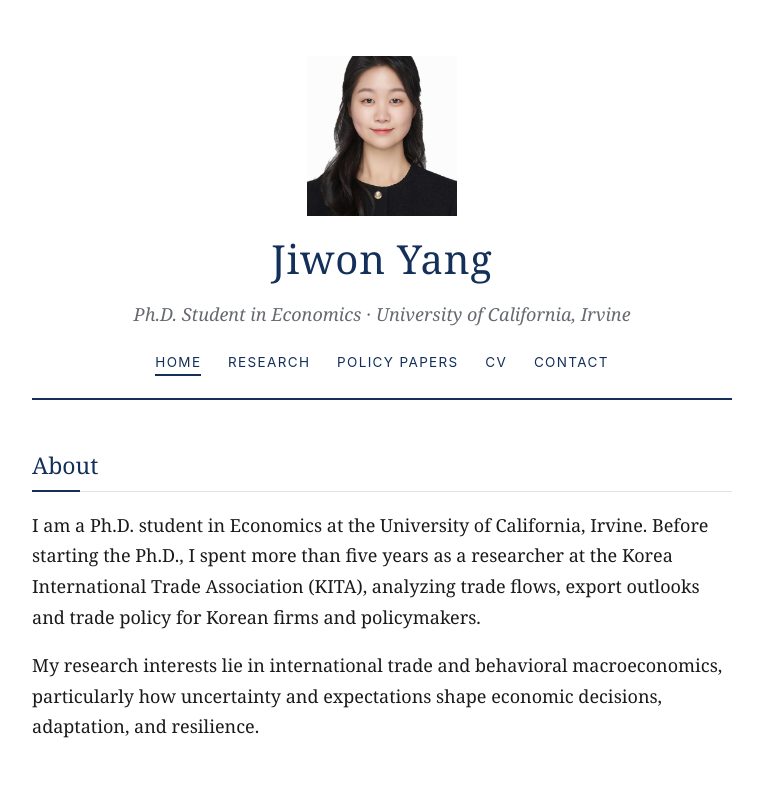
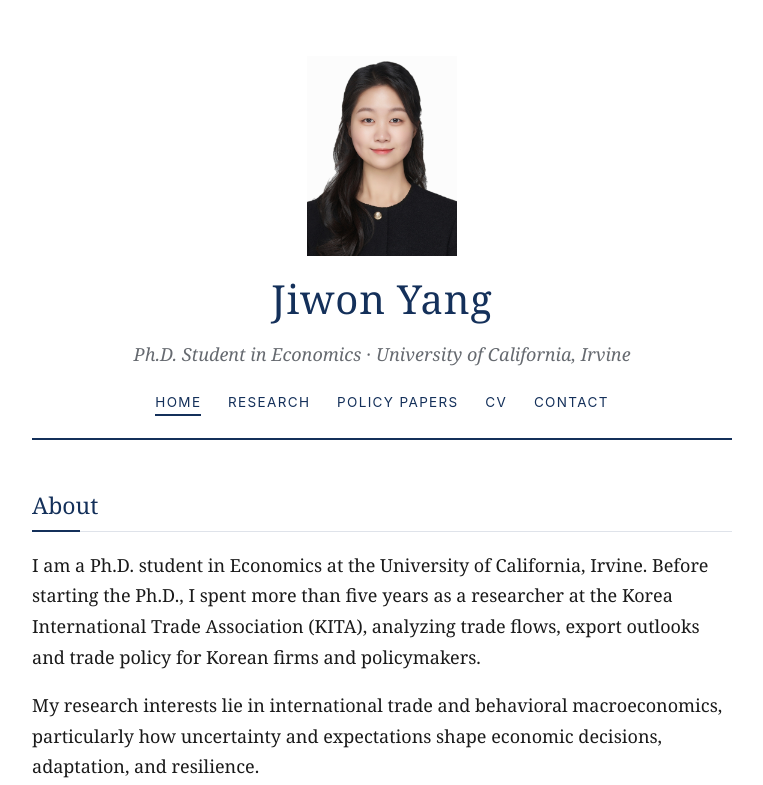
Before and after one commit to jiwonyang-econ/jiwonyang-econ.github.io, a plain HTML site: page index.html in a window 1280 px wide. Shown: the top 785 px of the page, without its empty margins (258-1021 px from the left). Drawn offline with Linux system fonts and the light colour scheme.

Commit message:
Update index.html

```diff
--- a/index.html
+++ b/index.html
@@ -20,7 +20,7 @@ body { margin: 0; background: var(--bg); color: var(--fg); font: 18px/1.7 "Iowan
 
 /* ---------- 머리말 ---------- */
 header { text-align: center; padding-bottom: 22px; border-bottom: 2px solid var(--navy); }
-.photo { width: 150px; height: 160px; border-radius: 0; object-fit: cover; object-position: center; disply: block; margin: 0 auto 0px;}
+.photo { width: 150px; height: 200px; border-radius: 0; object-fit: cover; object-position: center; disply: block; margin: 0 auto 0px;}
 .photo-fallback {
   width: 150px; height: 150px; border-radius: 50%; margin: 0 auto 18px; background: var(--navy-soft);
   display: none; place-items: center; color: var(--navy); font-size: 44px; letter-spacing: .04em;
```
